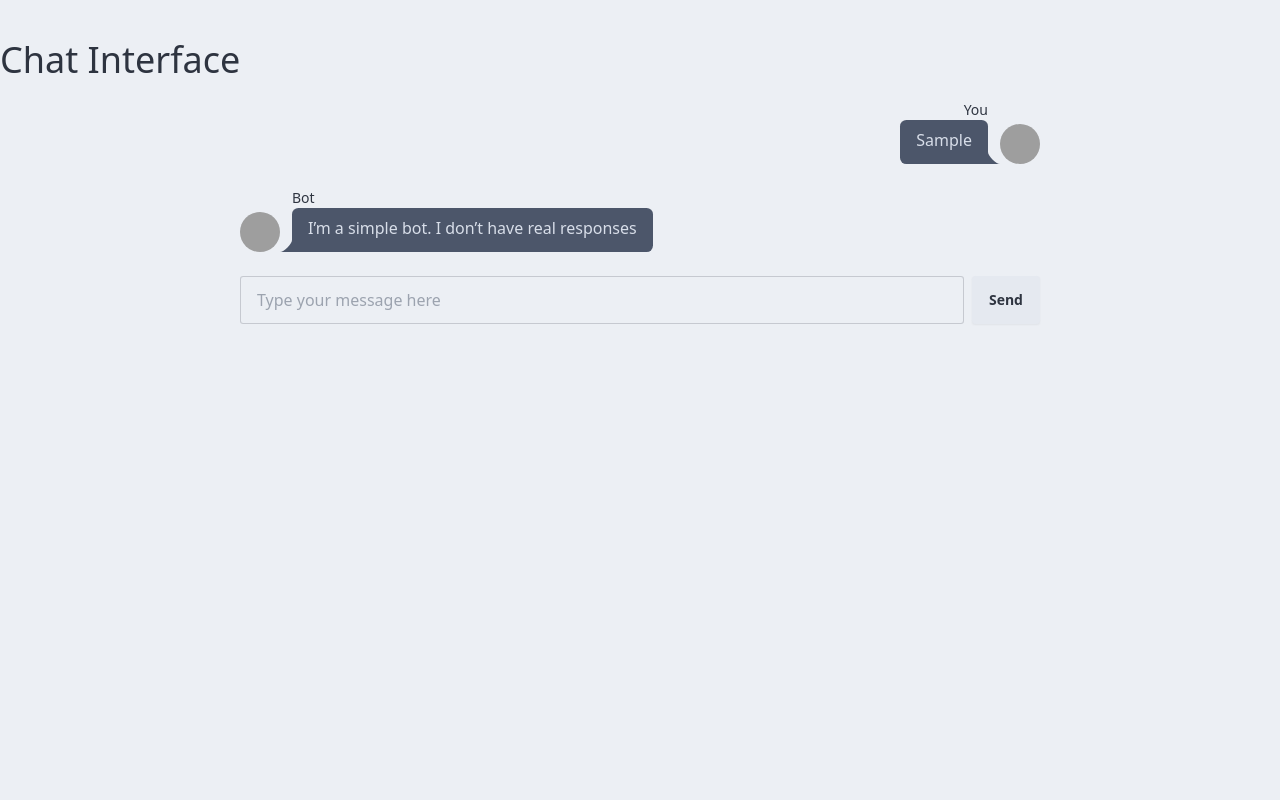
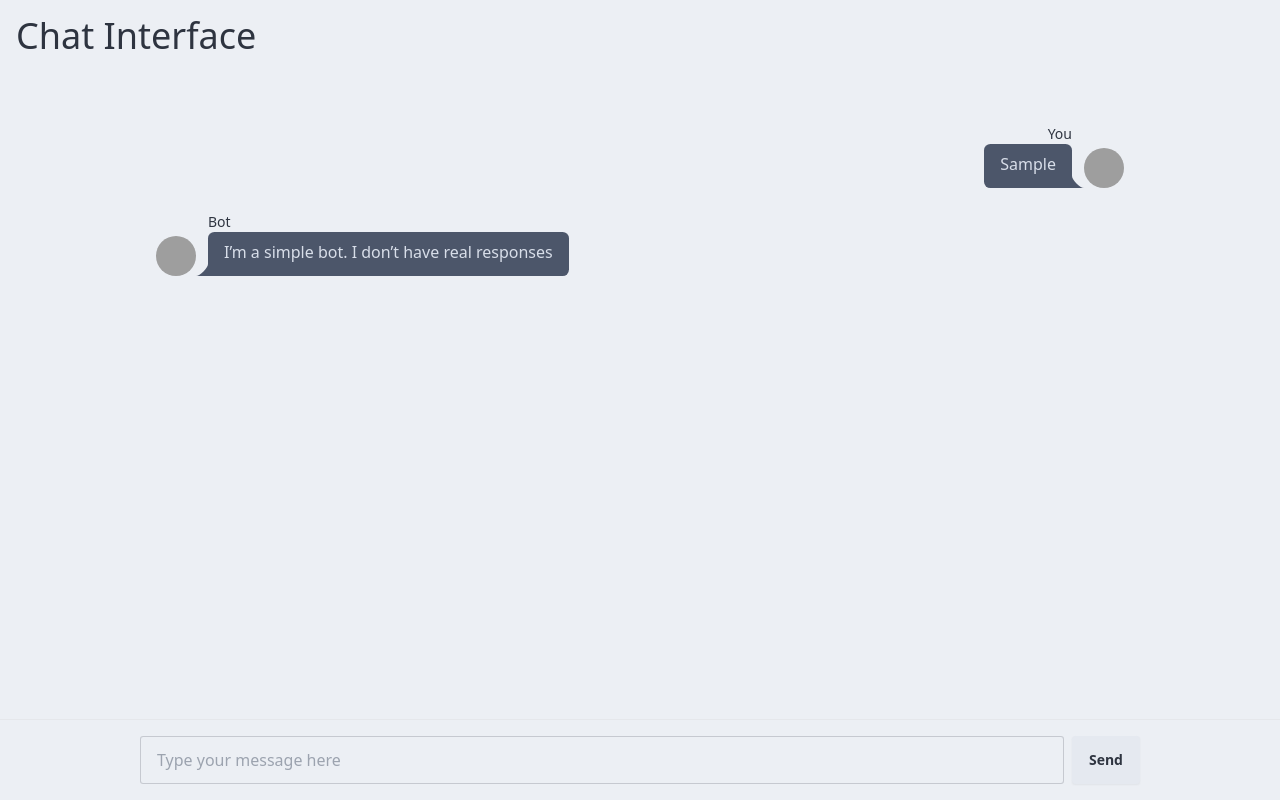
Before and after one commit to momokaiwase/humanai, a React (Create React App) app in the folder client/: page / in a window 1280 px wide. Both pictures are taken after typing "Sample" into the empty fields and a click on the button "Send". Built offline with nearby package versions, Linux system fonts and the light colour scheme; grey boxes are pictures that could not be loaded.

Commit message:
custom width for chat and user input, sticky title and user input text box, chat history scroll

```diff
--- a/client/src/App.js
+++ b/client/src/App.js
@@ -1,5 +1,6 @@
 
 import { useState } from 'react';
+import { useEffect, useRef } from 'react';
 //const url = process.env.NODE_ENV === 'production' ? 'https://course-tools-demo.onrender.com/' : 'http://127.0.0.1:8000/';
 
 function App() {
@@ -75,6 +76,72 @@ function App() {
     }
   }
 
+  const chatEndRef = useRef(null);
+
+  useEffect(() => {
+    if (chatEndRef.current) {
+      chatEndRef.current.scrollIntoView({ behavior: 'smooth' });
+    }
+  }, [chatHistory]);
+
+  return (
+    <div className="flex flex-col h-screen">
+      <div className="sticky top-0 p-4 z-10">
+        <h1 className="text-4xl mb-4">Chat Interface</h1>
+      </div>
+      <div className="flex-1 overflow-y-auto p-4">
+        {/* Chat History */}
+        <div className="w-custom-md lg:w-custom-lg mx-auto p-4">
+          <div className="chat-box flex flex-col space-y-4">
+            {chatHistory.map((entry, index) => (
+              <div key={index} className={`chat ${entry.sender === 'user' ? 'chat-end' : 'chat-start'}`}>
+                <div className="chat-image avatar">
+                  <div className="w-10 rounded-full">
+                    <img
+                      alt="Avatar"
+                      src={entry.sender === 'user'
+                        ? "https://img.daisyui.com/images/stock/photo-1534528741775-53994a69daeb.webp"
+                        : "https://img.daisyui.com/images/stock/photo-1534528741775-53994a69daeb.webp"
+                      }
+                    />
+                  </div>
+                </div>
+                <div className="chat-header">
+                  {entry.sender === 'user' ? 'You' : 'Bot'}
+                </div>
+                {/* Chat Bubble */}
+                <div className="chat-bubble">{entry.text}</div>
+              </div>
+            ))}
+            <div ref={chatEndRef} /> {/* Scroll to this element */}
+          </div>
+        </div>
+      </div>
+
+      {/* Input Field */}
+      <div className="p-4 border-t">
+        <div className="w-custom-md lg:w-custom-lg mx-auto">
+          <div className="flex gap-2">
+            <input
+              type="text"
+              placeholder="Type your message here"
+              value={message}
+              className="input input-bordered flex-grow"
+              onChange={handleMessage}
+              onKeyDown={handleKeyPress}
+            />
+            <button className="btn flex-shrink-0" onClick={sendMessage}>Send</button>
+          </div>
+        </div>
+      </div>
+    </div>
+  );
+}
+
+
+
+
+/*
   return (
     <div className="container mx-auto mt-10">
     <h1 className="text-4xl mb-4">Chat Interface</h1>
@@ -98,7 +165,6 @@ function App() {
               {entry.sender === 'user' ? 'You' : 'Bot'}
             </div>
             <div className="chat-bubble">{entry.text}</div>
-            {/* Removed chat-footer */}
           </div>
         ))}
       </div>
@@ -117,7 +183,7 @@ function App() {
   </div>
 );
 }
-
+*/
 
 
 
--- a/client/tailwind.config.js
+++ b/client/tailwind.config.js
@@ -4,7 +4,12 @@ module.exports = {
     "./src/**/*.{js,jsx,ts,tsx}"
   ],
   theme: {
-    extend: {},
+    extend: {
+      width: {
+        'custom-lg': '1000px',
+        'custom-md': '600px',
+      }
+    },
   },
   plugins: [
     require('daisyui'),
```
